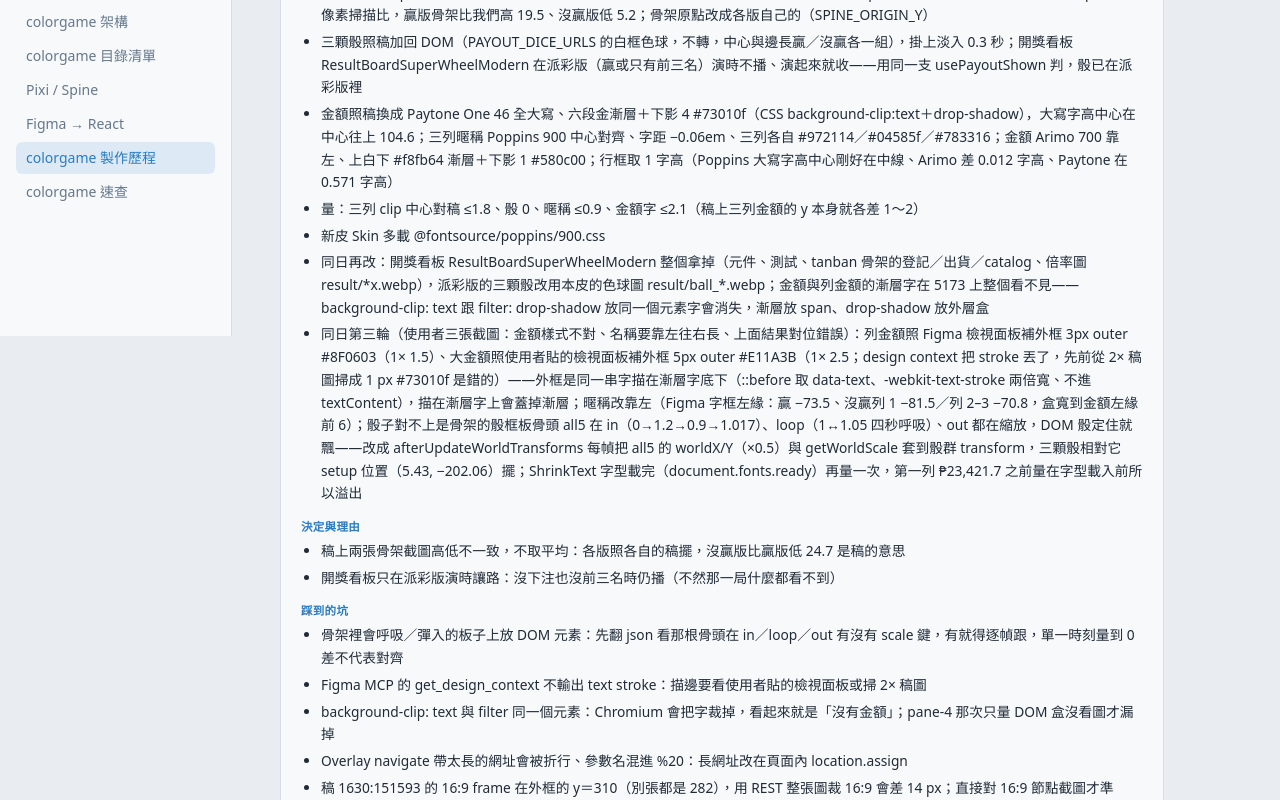
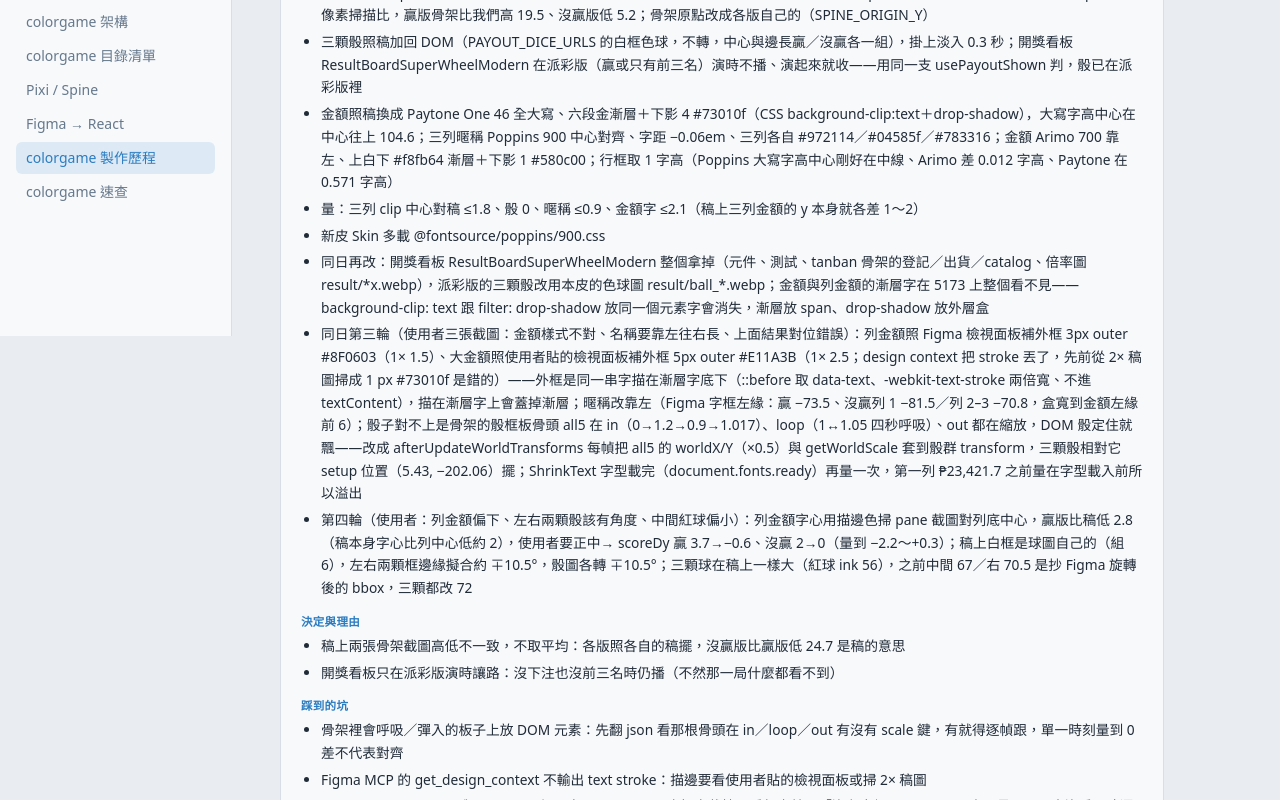
Before and after one commit to f840214/benji-wiki, a React (Vite) app: page /#/colorgame-log in a window 1280 px wide. Shown: the part 464-1264 px from the top of the page. Built offline with nearby package versions, Linux system fonts and the light colour scheme.

Commit message:
log: 新皮派彩第四輪（列金額置中、骰轉角、同大小）

```diff
--- a/src/pages/ColorGameLogPage.jsx
+++ b/src/pages/ColorGameLogPage.jsx
@@ -29,6 +29,7 @@ const ENTRIES = [
       '新皮 Skin 多載 @fontsource/poppins/900.css',
       '同日再改：開獎看板 ResultBoardSuperWheelModern 整個拿掉（元件、測試、tanban 骨架的登記／出貨／catalog、倍率圖 result/*x.webp），派彩版的三顆骰改用本皮的色球圖 result/ball_*.webp；金額與列金額的漸層字在 5173 上整個看不見——background-clip: text 跟 filter: drop-shadow 放同一個元素字會消失，漸層放 span、drop-shadow 放外層盒',
       '同日第三輪（使用者三張截圖：金額樣式不對、名稱要靠左往右長、上面結果對位錯誤）：列金額照 Figma 檢視面板補外框 3px outer #8F0603（1× 1.5）、大金額照使用者貼的檢視面板補外框 5px outer #E11A3B（1× 2.5；design context 把 stroke 丟了，先前從 2× 稿圖掃成 1 px #73010f 是錯的）——外框是同一串字描在漸層字底下（::before 取 data-text、-webkit-text-stroke 兩倍寬、不進 textContent），描在漸層字上會蓋掉漸層；暱稱改靠左（Figma 字框左緣：贏 −73.5、沒贏列 1 −81.5／列 2–3 −70.8，盒寬到金額左緣前 6）；骰子對不上是骨架的骰框板骨頭 all5 在 in（0→1.2→0.9→1.017）、loop（1↔1.05 四秒呼吸）、out 都在縮放，DOM 骰定住就飄——改成 afterUpdateWorldTransforms 每幀把 all5 的 worldX/Y（×0.5）與 getWorldScale 套到骰群 transform，三顆骰相對它 setup 位置（5.43, −202.06）擺；ShrinkText 字型載完（document.fonts.ready）再量一次，第一列 ₱23,421.7 之前量在字型載入前所以溢出',
+      '第四輪（使用者：列金額偏下、左右兩顆骰該有角度、中間紅球偏小）：列金額字心用描邊色掃 pane 截圖對列底中心，贏版比稿低 2.8（稿本身字心比列中心低約 2），使用者要正中→ scoreDy 贏 3.7→−0.6、沒贏 2→0（量到 −2.2～+0.3）；稿上白框是球圖自己的（組 6），左右兩顆框邊緣擬合約 ∓10.5°，骰圖各轉 ∓10.5°；三顆球在稿上一樣大（紅球 ink 56），之前中間 67／右 70.5 是抄 Figma 旋轉後的 bbox，三顆都改 72',
     ],
     decisions: ['稿上兩張骨架截圖高低不一致，不取平均：各版照各自的稿擺，沒贏版比贏版低 24.7 是稿的意思', '開獎看板只在派彩版演時讓路：沒下注也沒前三名時仍播（不然那一局什麼都看不到）'],
     pitfalls: ['骨架裡會呼吸／彈入的板子上放 DOM 元素：先翻 json 看那根骨頭在 in／loop／out 有沒有 scale 鍵，有就得逐幀跟，單一時刻量到 0 差不代表對齊', 'Figma MCP 的 get_design_context 不輸出 text stroke：描邊要看使用者貼的檢視面板或掃 2× 稿圖', 'background-clip: text 與 filter 同一個元素：Chromium 會把字裁掉，看起來就是「沒有金額」；pane-4 那次只量 DOM 盒沒看圖才漏掉', 'Overlay navigate 帶太長的網址會被折行、參數名混進 %20：長網址改在頁面內 location.assign', '稿 1630:151593 的 16:9 frame 在外框的 y＝310（別張都是 282），用 REST 整張圖裁 16:9 會差 14 px；直接對 16:9 節點截圖才準', 'Figma 的 metadata 給的字框 y 是行框頂，Poppins 行框 1.4 字高，字的大寫字高中心比框中心低——量 ink 不量框'],
```
